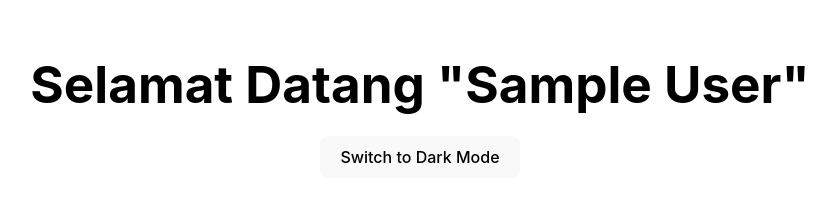
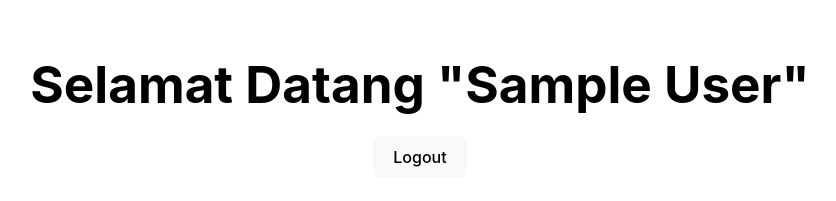
Before and after one commit to ilham-poy/personal-notes-app, a React (Vite) app: page / in a window 1280 px wide. Shown: the top 201 px of the page, without its empty margins (220-1056 px from the left). Built offline with nearby package versions, Linux system fonts and the light colour scheme; no server answers; sample sign-in values are in the browser's storage.

Commit message:
add logout

```diff
--- a/src/layouts/home.jsx
+++ b/src/layouts/home.jsx
@@ -207,7 +207,19 @@ export default function HomePage() {
         toggleArchive();
     }
 
+    function handleLogout() {
+        try {
+            setIsLoading(true)
+            setTimeout(() => {
+                localStorage.removeItem('notes-token')
 
+                setIsLoading(false)
+                window.location.href = '/auth/login'
+            }, 300)
+        } catch (error) {
+            console.log(error)
+        }
+    }
 
 
     return (
@@ -222,12 +234,15 @@ export default function HomePage() {
             )}
             <h1>Selamat Datang "{user?.name}"</h1>
             <br />
-
+            <button onClick={handleLogout}>Logout</button>
+            <br />
+            <br />
             <button onClick={toggleTheme}>
                 Switch to {theme === "light" ? "Dark" : "Light"} Mode
             </button>
             <br />
             <br />
+
             <NotesControl onCreate={handleCreate} />
             <ComponentArchive onStatus={handleArchive} />
             <SearchComponent onSearch={handleSearch} />
```
